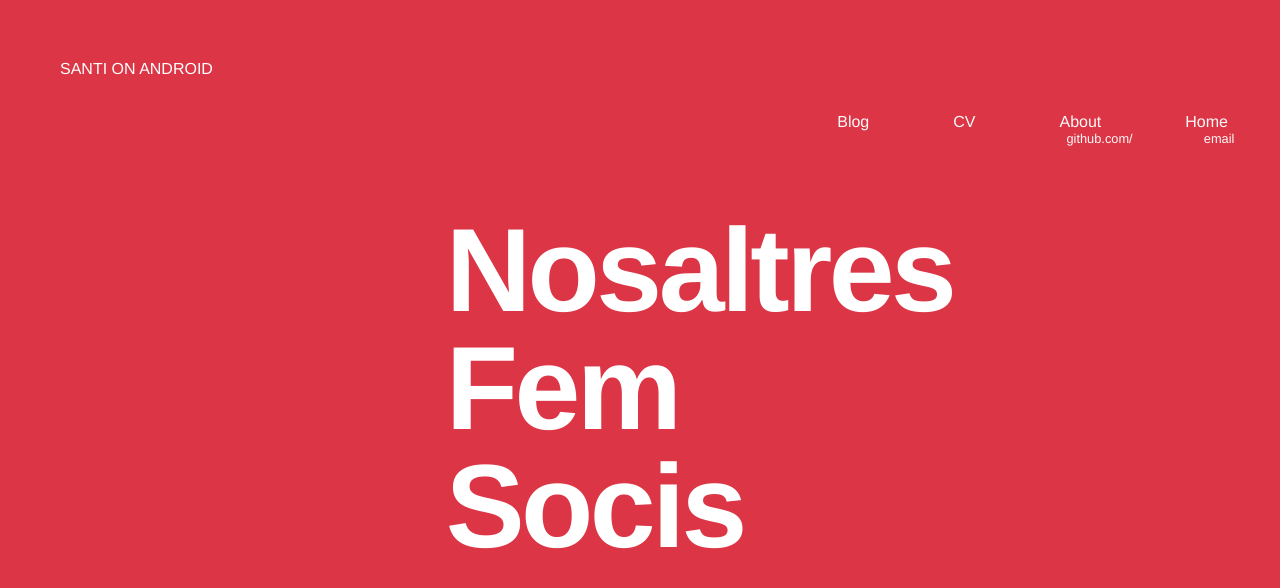
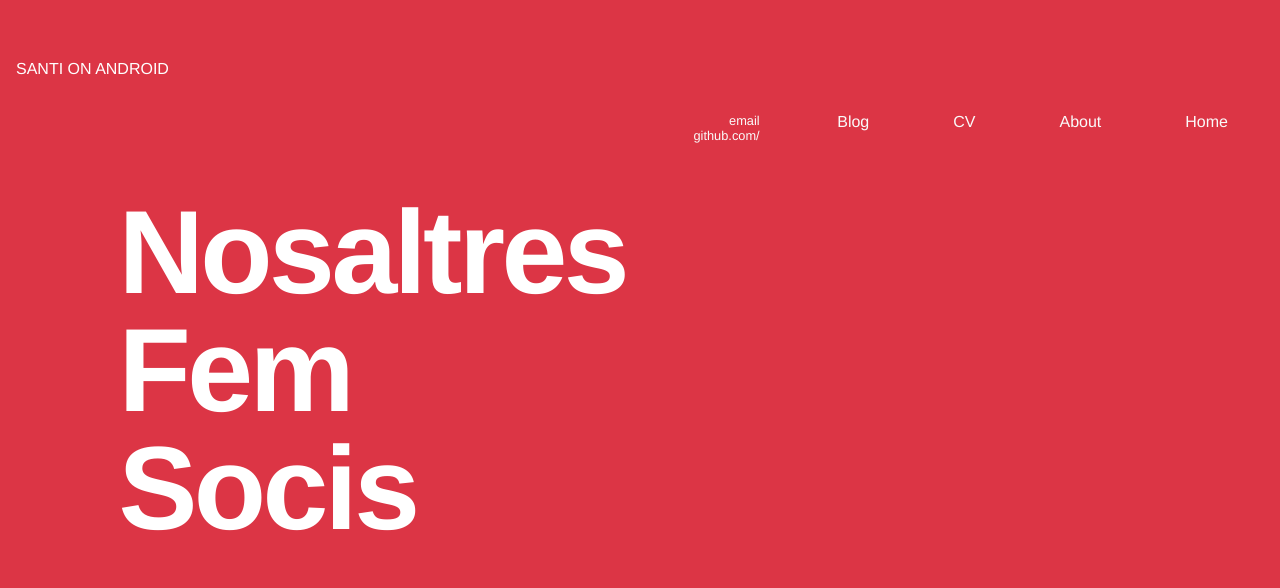
Before and after one commit to SantiOnAndroid/SantiOnAndroid.github.io, a Jekyll site: the page built from index.html, in a window 1280 px wide. Shown: the top 588 px of the page. Built offline with Jekyll 4.4.1, drawn with Linux system fonts in a browser that asks for light colours; some web fonts are replaced.

Commit message:
modificant titolj

```diff
--- a/css/main.css
+++ b/css/main.css
@@ -17,7 +17,7 @@
     font-family:inherit;
     background:#dc3545;
     fill: #fff;
-    margin-left:  3.764062063428em;;
+    margin-left:  1em;
 }
 
 
@@ -55,7 +55,7 @@
     line-height: 100%;
     float:left;
     clear: left;
-    margin-left:  3.764062063428em;
+    margin-left:  1em;
 }
 p {
     font-size: 7.4em;
```
